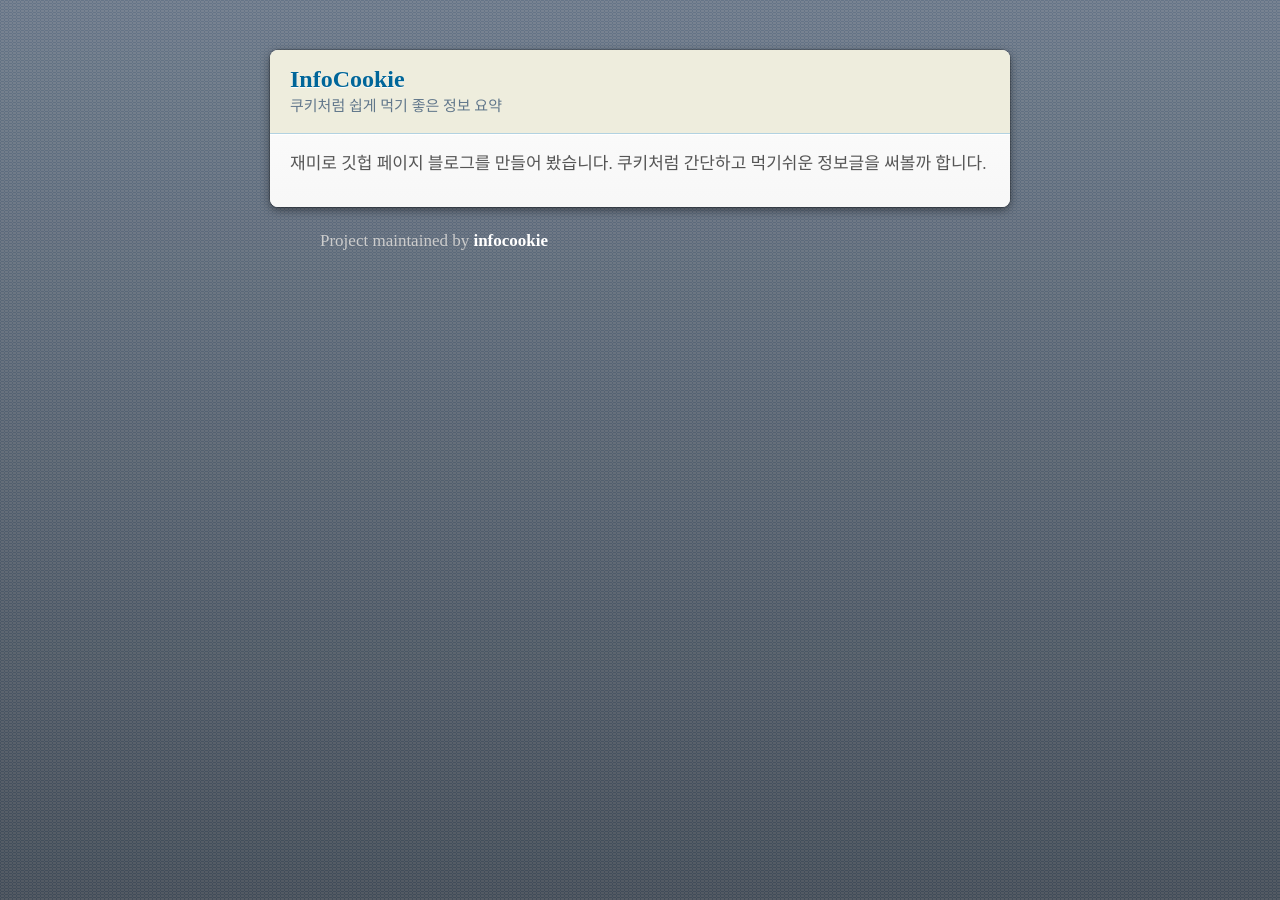
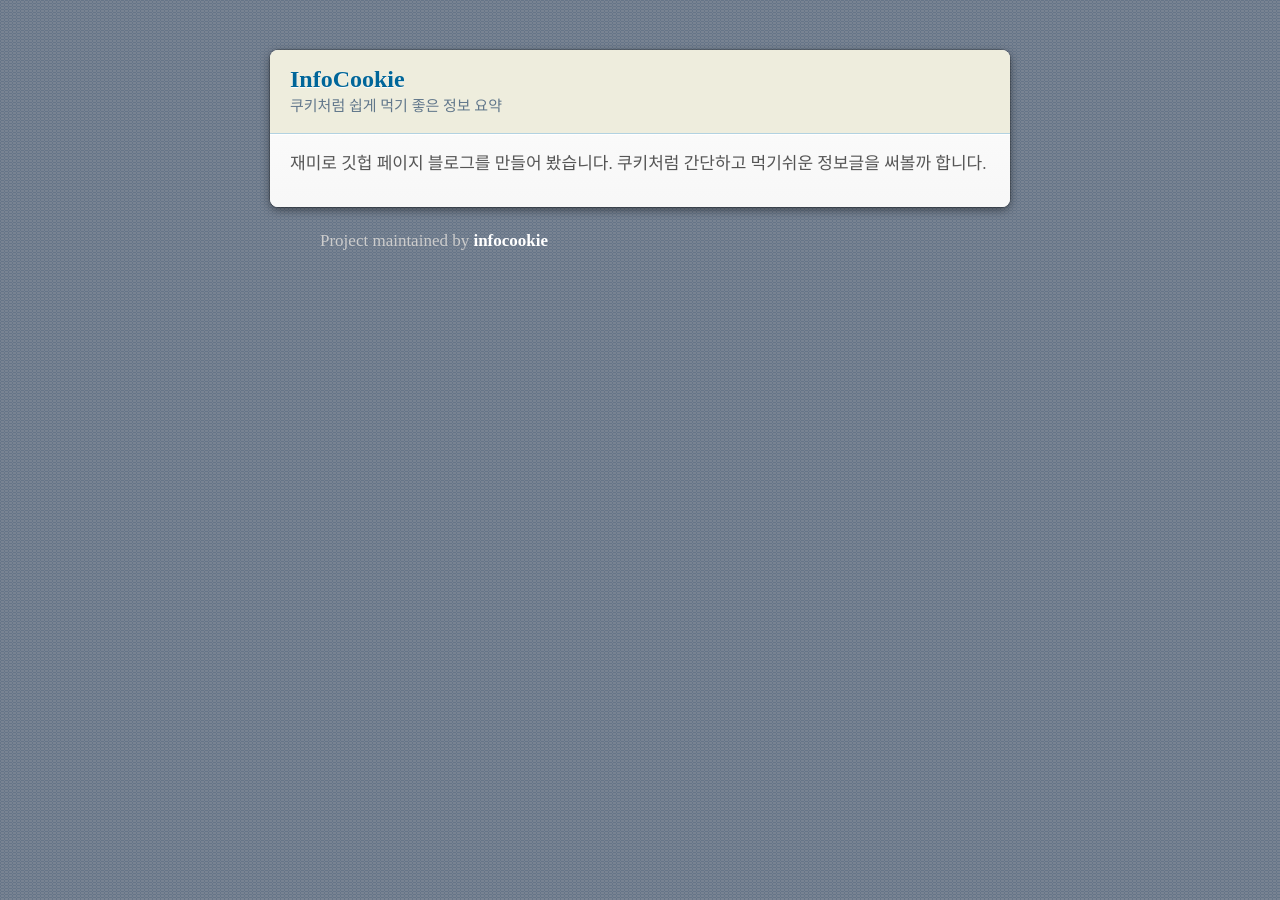
Before and after one commit to infocookie/Infocookie, a Jekyll site: the page built from index.md, in a window 1280 px wide. Built offline with Jekyll 4.4.1, drawn with Linux system fonts in a browser that asks for light colours; some web fonts are replaced.

Commit message:
Update jekyll-theme-modernist.scss

```diff
--- a/_sass/jekyll-theme-modernist.scss
+++ b/_sass/jekyll-theme-modernist.scss
@@ -3,7 +3,7 @@
 
 html {
   background:#6C7989;
-  background: #6C7989 linear-gradient(#6C7989, #434B55) fixed;
+
   height: 100%;
 }
 
```
